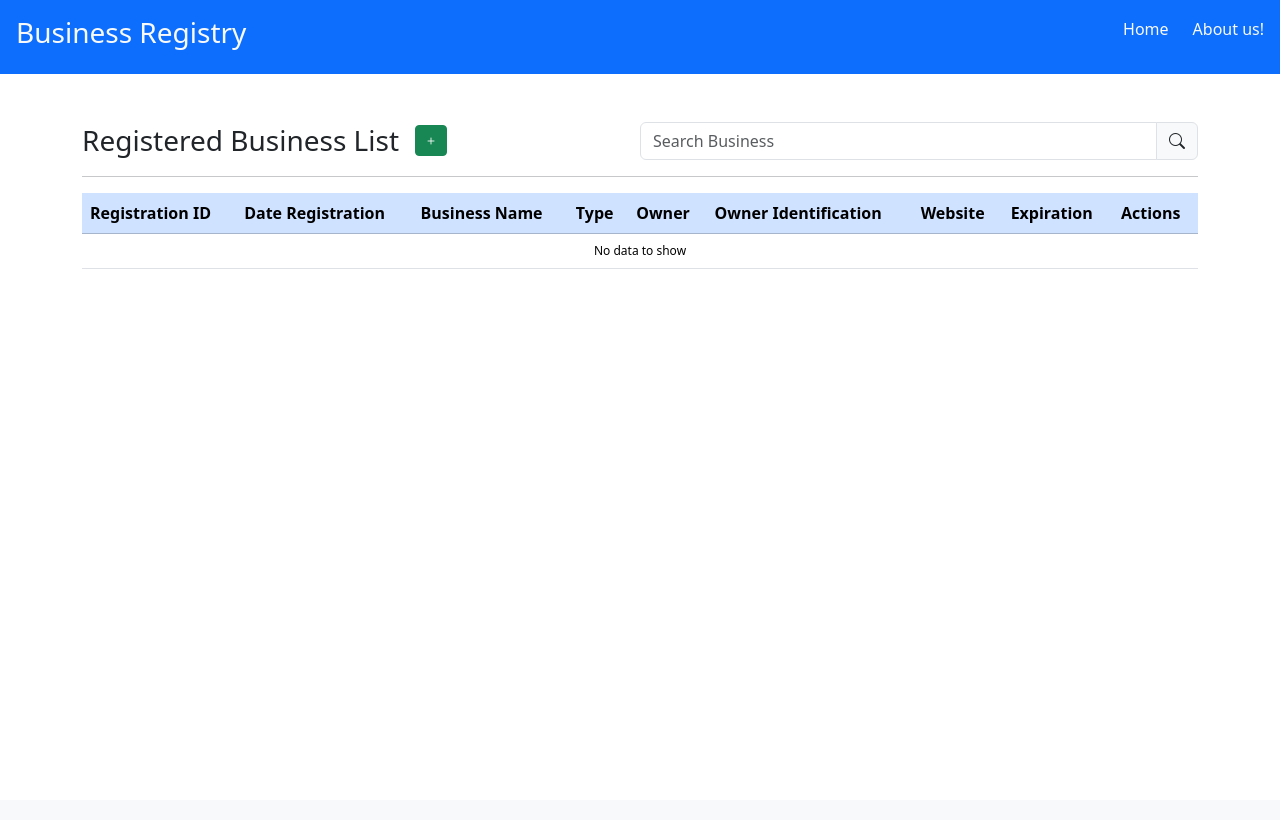
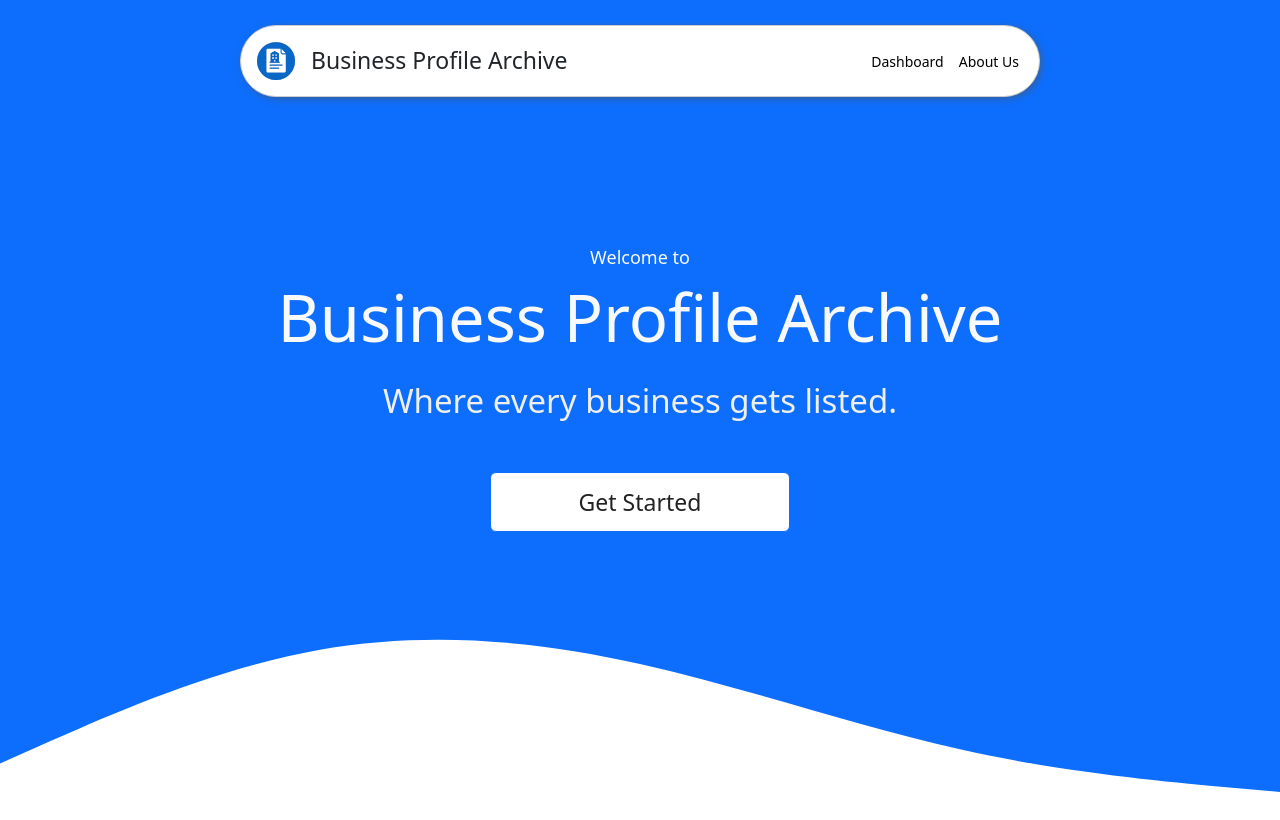
Before and after one commit to Mlvnworks/flask_business_registry, a Flask app: page / in a window 1280 px wide. Before the commit the page ends 269 px from the top, so only its background shows below. Run offline with Flask 3, Linux system fonts and the light colour scheme; data that the repository does not hold is empty.

Commit message:
update to case study

```diff
--- a/app.py
+++ b/app.py
@@ -7,10 +7,13 @@ business = Business()
 app = Flask(__name__)
 
 
-
-
 @app.route('/')
 def home():
+
+    return render_template('/pages/landing.html')
+
+@app.route('/dashboard')
+def dashboard():
     businessList = business.getBusinessesList()
 
     return render_template('/pages/dashboard.html', businessList = businessList['data'], datetime = datetime )
@@ -19,6 +22,9 @@ def home():
 @app.route('/about')
 def about():
     return render_template('/pages/about.html')
+
+
+
 
 
 @app.route('/add-business', methods=['GET', 'POST'])
@@ -72,11 +78,11 @@ def getId(id):
     return business.getBusinessById(id)
 
 
+
 @app.route('/delete/<id>')
 def remove(id):
     response = business.remove(id)
-    return redirect(url_for('home', response = response['data']))
-
+    return redirect(url_for('dashboard', response = response['data']))
 
 
 
--- /dev/null
+++ b/static/css/landing.css
@@ -0,0 +1,44 @@
+#showcase{
+    min-height: 600px;
+    position: relative;
+}
+
+#showcase > div{
+    width: min(800px, 90vw);
+    margin-inline: auto;
+    text-align: center;
+    padding-top: 200px;
+
+}
+#showcase > div h1{
+    font-size: 65px;
+    margin-bottom: 0;
+}
+
+#showcase > div h1 span{
+    font-size: 18px;
+    font-weight: 400;
+}
+
+#showcase > div p{
+    font-size: 33px;
+    margin-top: 20px;
+    font-weight: 400;
+    color: #efefef;
+    /* font-style: italic; */
+}
+
+#get-start-btn{
+    font-size: 23px;
+    color: #222;
+    background-color: #fff;
+    width: 300px;
+    padding: 12px;
+    margin-top: 30px;
+}
+
+#wave{
+    position: absolute;
+    bottom: -220px;
+    z-index: -1;
+}
--- /dev/null
+++ b/static/css/main-header.css
@@ -0,0 +1,51 @@
+#landing-header{
+    display: flex;
+    justify-content: space-between;
+    align-items: center;
+    border: 1px solid #ccc;
+    margin-top: 5px;
+    width: min(800px, 95vw);
+    margin-inline: auto;
+    /* padding: 10px 15px; */
+    border-radius: 50px;
+    position: fixed;
+    top: 20px;
+    z-index: 100;
+    left: 50%;
+    transform: translateX(-50%);
+    background-color: #fff;
+    box-shadow: 2px 2px 7px #55555590;
+}
+
+#landing-header > div{
+    display: flex;
+    /* gap: 5px; */
+    align-items: center;
+    justify-content: start;
+}
+
+#landing-header > div h1{
+    font-size: 23px;
+    margin-bottom: 0;
+}
+
+#landing-header > nav{
+    padding-inline: 20px;
+}
+
+#landing-header > nav ul {
+    display: flex;
+    gap: 15px;
+    list-style: none;
+    align-items: center;
+    justify-content: start;
+    margin-bottom: 0px;
+}
+
+#landing-header > nav ul a{
+    text-decoration: none;
+    color: #000;
+    font-size: 14px;
+    margin: 0;
+    padding: 0;
+}
--- a/templates/components/main-header.html
+++ b/templates/components/main-header.html
@@ -1,21 +1,17 @@
+<header id="landing-header">
+  <div >
+      <a href="/"><img width="70px"  height="70px" src="{{ url_for('static', filename='img/icon.png') }}" alt=""></a>
 
-<header
-      id="main-header"
-      class="d-flex bg-primary align-items-center justify-content-between p-3"
-    >
-      <h1 class="h3 text-light">Business Registry</h1>
-      <nav>
-        <ul class="d-flex justify-content-end gap-4">
-          <li class="nav-link">
-            <a class="text-light text-decoration-none" href="/"
-              >Home</a
-            >
+      <h1><a href="/" class="text-dark text-decoration-none">Business Profile Archive</a></h1>
+  </div>
+  <nav>
+      <ul>
+          <li>
+              <a href="/dashboard">Dashboard</a>
           </li>
-          <li class="nav-link">
-            <a class="text-light text-decoration-none" href="/about"
-              >About us!</a
-            >
+          <li>
+              <a href="/about">About Us</a>
           </li>
-        </ul>
-      </nav>
-    </header>
+      </ul>
+  </nav>
+</header>
--- a/templates/index.html
+++ b/templates/index.html
@@ -20,8 +20,12 @@
       integrity="sha384-k6d4wzSIapyDyv1kpU366/PK5hCdSbCRGRCMv+eplOQJWyd1fbcAu9OCUj5zNLiq"
       crossorigin="anonymous"
     ></script>
-    <!--  -->
+    <!--  GLOBAL CSS-->
     <link rel="stylesheet" href="{{ url_for('static', filename='css/main.css') }}" />
+
+
+    <!-- COMPONENTS CSS -->
+     <link rel="stylesheet" href="{{ url_for('static', filename='css/main-header.css') }}">
 
     <!--  PAGE CSS -->
     {% block pageStyle %}{% endblock %}
--- a/templates/pages/add-success.html
+++ b/templates/pages/add-success.html
@@ -68,7 +68,7 @@
             </div>
         </div>
         <div class="text-center">
-            <a href="{{ url_for('home') }}" class="btn btn-primary">Go to Home</a>
+            <a href="{{ url_for('dashboard') }}" class="btn btn-primary">Go to Home</a>
         </div>
     </div>
     <script src="{{ url_for('static', filename='js/add-success.js') }}"></script>
--- a/templates/pages/dashboard.html
+++ b/templates/pages/dashboard.html
@@ -4,10 +4,15 @@
 <title> Business Registry | Dashboard</title>
 {% endblock %}
 <!-- PAGE CSS -->
+{% block pageStyle %}
+    <link rel="stylesheet" href="{{ url_for('static', filename='css/dashboard.css') }}" />
+{% endblock %}
+
 
 <!-- MAIN CONTENT -->
 {% block content %}
-  <main class="container mt-5">
+  <main>
+    <section class="container">
       <div class="d-flex justify-content-between align-items-center">
         <div class="d-flex justify-content-start gap-3 align-items-center">
           <h3 class="h3 m-0 p-0">Registered Business List</h3>
@@ -30,6 +35,7 @@
         </div>
       </div>
       <hr />
+      <div id="table-container">
         <table class="table">
           <thead>
             <tr class="table-primary">
@@ -72,6 +78,11 @@
               {% endif %}
           </tbody>
         </table>
+      </div>
+
+
+    </section>
+    <svg  id="wave" xmlns="http://www.w3.org/2000/svg" viewBox="0 0 1440 320"><path fill="#0d6efd"  fill-opacity="1" d="M0,256L60,229.3C120,203,240,149,360,128C480,107,600,117,720,144C840,171,960,213,1080,240C1200,267,1320,277,1380,282.7L1440,288L1440,0L1380,0C1320,0,1200,0,1080,0C960,0,840,0,720,0C600,0,480,0,360,0C240,0,120,0,60,0L0,0Z"></path></svg>
   </main>
   {% include '/components/add-business-modal.html' %}
   {% include '/components/identification-modal.html' %}
--- /dev/null
+++ b/templates/pages/landing.html
@@ -0,0 +1,30 @@
+{% extends 'index.html' %}
+<!-- TITLE -->
+{% block title %}
+<title> Business Registry | </title>
+{% endblock %}
+
+<!-- PAGE CSS -->
+{% block pageStyle %}
+    <link rel="stylesheet" href="{{ url_for('static', filename='css/landing.css') }}" />
+{% endblock %}
+
+<!-- MAIN CONTENT -->
+{% block content %}
+
+    <section id="showcase" class="bg-primary text-light">
+        <div>
+            <h1><span>Welcome to</span> <br> Business Profile Archive</h1>
+            <p>
+                Where every business gets listed.
+            </p>
+            <a href="/dashboard" class="btn btn-primary" id="get-start-btn">Get Started</a>
+        </div>
+        <svg  id="wave" xmlns="http://www.w3.org/2000/svg" viewBox="0 0 1440 320"><path fill="#0d6efd"  fill-opacity="1" d="M0,256L60,229.3C120,203,240,149,360,128C480,107,600,117,720,144C840,171,960,213,1080,240C1200,267,1320,277,1380,282.7L1440,288L1440,0L1380,0C1320,0,1200,0,1080,0C960,0,840,0,720,0C600,0,480,0,360,0C240,0,120,0,60,0L0,0Z"></path></svg>
+    </section>
+    <section id="details">
+        <div>
+
+        </div>
+    </section>
+{% endblock%}
```
Also changed, not shown: static/css/dashboard.css (added, +28 -0 lines), static/img/icon.png (added), static/img/logo.png (added). Lines whose indentation alone changed are shown as unchanged.
